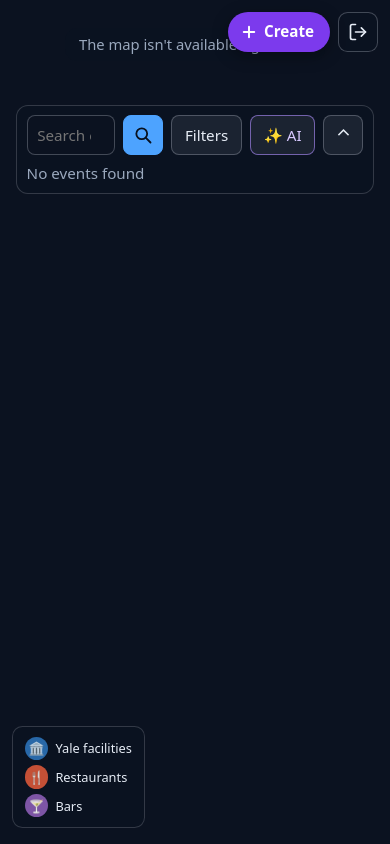
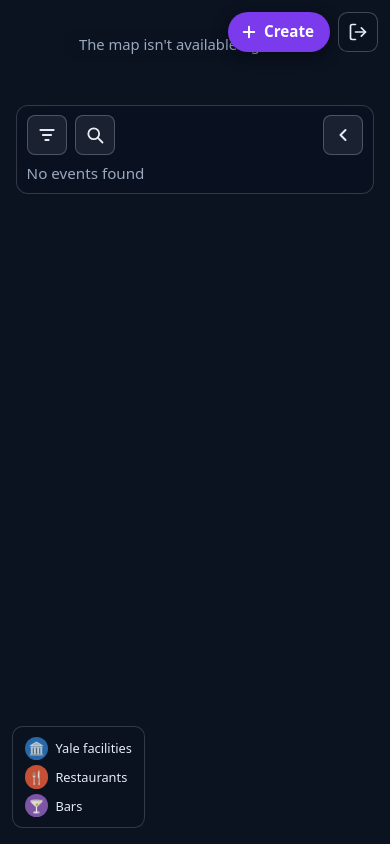
Before and after one commit to acebonkowski/mgt656-final-project, a Django app: page /map/ in a window 390 px wide. Run offline with Django 5.2, Linux system fonts and the light colour scheme; the visitor is signed in with stand-in values (Sample User, id 1); data that the repository does not hold is empty.

Commit message:
Glass search panel with a three-icon header (#65)
The panel is translucent and blurred (with -webkit- prefix) and falls back
to a near-opaque background where backdrop-filter is unsupported. The map
now runs under the panel on desktop so it shows through.

The header holds only filter, search and a left-pointing collapse chevron;
the collapsed summary points right. The text box moves into the filters;
the search icon opens the AI view and the filter icon opens the filters.

Also gives the map its own stacking context so event pins no longer draw
over the phone panel (pre-existing).

Co-Authored-By: Claude Opus 5.5 <noreply@anthropic.com>

```diff
--- a/core/static/core/map.css
+++ b/core/static/core/map.css
@@ -37,6 +37,7 @@ body {
 .map-screen .map {
   position: absolute;
   inset: 0;
+  z-index: 0; /* own stacking context: pins (z-index 2) stay under the search panel (#65) */
   width: 100%;
   height: 100%;
   background: var(--map-bg);
--- a/core/static/core/search.css
+++ b/core/static/core/search.css
@@ -5,6 +5,8 @@
 
 :root {
   --search-panel-width: 24rem;
+  --search-panel-solid: rgba(11, 18, 32, 0.94);
+  --search-panel-glass: rgba(11, 18, 32, 0.8); /* keeps muted text ~4.5:1 over the light map */
 }
 
 .search-panel {
@@ -16,7 +18,9 @@
   padding: 0.6rem;
   border: 1px solid rgba(230, 236, 245, 0.18);
   border-radius: 0.75rem;
-  background: var(--overlay-bg);
+  /* Solid enough to read where backdrop-filter is unsupported; the glass
+     version is at the end of this file (#65). */
+  background: var(--search-panel-solid);
   color: var(--map-text);
   font-size: 0.95rem;
 }
@@ -60,22 +64,30 @@
   cursor: pointer;
 }
 
-.search-row {
+/* Icon bar (#65): filter and search on the left, the chevron on the right. */
+.search-bar {
+  display: flex;
+  align-items: center;
+  gap: 0.5rem;
+}
+
+.search-panel .search-collapse {
+  margin-left: auto;
+}
+
+.search-panel #search-filters-toggle[aria-expanded="true"] {
+  border-color: #4da3ff;
+  background: rgba(77, 163, 255, 0.25);
+}
+
+.search-text-row {
   display: flex;
   gap: 0.5rem;
 }
 
-.search-row input {
+.search-text-row input {
   flex: 1;
   min-width: 0;
-}
-
-.search-panel .search-collapse {
-  flex: none;
-  width: 2.5rem;
-  padding: 0;
-  font-size: 1.2rem;
-  line-height: 1;
 }
 
 /* Collapsed panel: one tappable line summarising the search. */
@@ -99,7 +111,6 @@
 
 .search-summary-icon {
   flex: none;
-  font-size: 1.2rem;
 }
 
 .search-panel .search-this-area {
@@ -109,7 +120,6 @@
   color: #9fcbff;
 }
 
-.search-filters-toggle[aria-expanded="true"],
 .search-submit {
   background: #4da3ff !important;
   border-color: #4da3ff !important;
@@ -218,16 +228,6 @@
 }
 
 /* AI mode (#34). */
-.search-panel .search-ai-toggle {
-  flex: none;
-  border-color: rgba(176, 140, 255, 0.6);
-  color: #d7c8ff;
-}
-
-.search-panel .search-ai-toggle[aria-pressed="true"] {
-  background: rgba(176, 140, 255, 0.25);
-}
-
 .search-ai-header {
   display: flex;
   align-items: center;
@@ -658,7 +658,6 @@
     overflow: hidden;
     border-width: 0 1px 0 0;
     border-radius: 0;
-    background: #0f1828;
   }
 
   .search-panel .search-form {
@@ -681,11 +680,7 @@
     overflow-y: auto;
   }
 
-  body.map-screen:not(.search-collapsed) .map {
-    left: var(--search-panel-width);
-    width: auto;
-  }
-
+  /* The map runs under the glass panel so it shows through (#65). */
   body.map-screen:not(.search-collapsed) .poi-legend {
     left: calc(var(--search-panel-width) + 0.75rem);
   }
@@ -697,6 +692,15 @@
     padding: 0.6rem;
     border-width: 1px;
     border-radius: 0.75rem;
-    background: var(--overlay-bg);
   }
 }
+
+/* Glass (#65): translucent and blurred wherever the browser can blur what is
+   behind it; elsewhere the solid background above keeps the text legible. */
+@supports ((-webkit-backdrop-filter: blur(1px)) or (backdrop-filter: blur(1px))) {
+  .search-panel {
+    background: var(--search-panel-glass);
+    -webkit-backdrop-filter: blur(12px) saturate(140%);
+    backdrop-filter: blur(12px) saturate(140%);
+  }
+}
--- a/core/static/core/search.js
+++ b/core/static/core/search.js
@@ -403,7 +403,6 @@
     });
     summary.setAttribute("aria-expanded", String(!collapsed));
     summary.setAttribute("aria-controls", mode === "ai" ? "search-ai" : "search-form");
-    aiToggle.setAttribute("aria-pressed", String(mode === "ai"));
   }
 
   function setCollapsed(value) {
@@ -534,7 +533,8 @@
   });
   summary.addEventListener("click", function () {
     setCollapsed(false);
-    (mode === "ai" ? aiBack : qInput).focus();
+    // Back where the user was: the AI view, the filters, or the icon bar (#65).
+    (mode === "ai" ? aiBack : (filters.hidden ? filtersToggle : qInput)).focus();
   });
   aiToggle.addEventListener("click", function () {
     setMode("ai");
--- a/templates/core/_search_panel.html
+++ b/templates/core/_search_panel.html
@@ -5,33 +5,56 @@
          data-ai-url="{% url 'ai_search' %}"
          data-ai-reset-url="{% url 'ai_search_reset' %}">
   {# Collapsed: one line summarising the search; tap to open the panel again. #}
+  {# Chevron points right: tapping it opens the panel again (#65). #}
   <button id="search-summary" class="search-summary" type="button"
           aria-controls="search-form" aria-expanded="false" hidden>
     <span id="search-summary-text" class="search-summary-text">Search events</span>
-    <span class="search-summary-icon" aria-hidden="true">&#8964;</span>
+    <svg class="search-summary-icon" viewBox="0 0 24 24" width="20" height="20" aria-hidden="true" focusable="false"
+         fill="none" stroke="currentColor" stroke-width="2.4" stroke-linecap="round" stroke-linejoin="round">
+      <polyline points="9 6 15 12 9 18"/>
+    </svg>
   </button>
   <form id="search-form" class="search-form" role="search" novalidate>
-    <div class="search-row">
-      <label class="visually-hidden" for="search-q">Search events</label>
-      <input id="search-q" name="q" type="search" maxlength="200" autocomplete="off"
-             placeholder="Search events">
-      <button id="search-submit" class="search-submit search-icon-button" type="submit"
-              aria-label="Search" title="Search">
+    {# Icon bar (#65): filter, search, and a chevron that points left to collapse. #}
+    <div class="search-bar">
+      <button id="search-filters-toggle" class="search-icon-button" type="button"
+              aria-expanded="false" aria-controls="search-filters"
+              aria-label="Filters" title="Filters">
+        <svg viewBox="0 0 24 24" width="20" height="20" aria-hidden="true" focusable="false"
+             fill="none" stroke="currentColor" stroke-width="2.2" stroke-linecap="round" stroke-linejoin="round">
+          <path d="M4 6h16M7 12h10M10 18h4"/>
+        </svg>
+      </button>
+      <button id="search-ai-toggle" class="search-icon-button" type="button"
+              aria-controls="search-ai" aria-label="Search" title="Search">
         <svg viewBox="0 0 24 24" width="20" height="20" aria-hidden="true" focusable="false">
           <circle cx="10.5" cy="10.5" r="6.5" fill="none" stroke="currentColor" stroke-width="2.2"/>
           <path d="M15.5 15.5 21 21" stroke="currentColor" stroke-width="2.2" stroke-linecap="round"/>
         </svg>
       </button>
-      <button id="search-filters-toggle" class="search-filters-toggle" type="button"
-              aria-expanded="false" aria-controls="search-filters">Filters</button>
-      <button id="search-ai-toggle" class="search-ai-toggle" type="button"
-              aria-controls="search-ai" aria-pressed="false">&#10024; AI</button>
-      <button id="search-collapse" class="search-collapse" type="button"
+      <button id="search-collapse" class="search-icon-button search-collapse" type="button"
               aria-controls="search-form" aria-expanded="true"
-              aria-label="Collapse search panel" title="Collapse">&#8963;</button>
+              aria-label="Collapse search panel" title="Collapse">
+        <svg viewBox="0 0 24 24" width="20" height="20" aria-hidden="true" focusable="false"
+             fill="none" stroke="currentColor" stroke-width="2.4" stroke-linecap="round" stroke-linejoin="round">
+          <polyline points="15 6 9 12 15 18"/>
+        </svg>
+      </button>
     </div>
 
     <div id="search-filters" class="search-filters" hidden>
+      <div class="search-text-row">
+        <label class="visually-hidden" for="search-q">Search text</label>
+        <input id="search-q" name="q" type="search" maxlength="200" autocomplete="off"
+               placeholder="Search events">
+        <button id="search-submit" class="search-submit search-icon-button" type="submit"
+                aria-label="Search text" title="Search text">
+          <svg viewBox="0 0 24 24" width="20" height="20" aria-hidden="true" focusable="false">
+            <circle cx="10.5" cy="10.5" r="6.5" fill="none" stroke="currentColor" stroke-width="2.2"/>
+            <path d="M15.5 15.5 21 21" stroke="currentColor" stroke-width="2.2" stroke-linecap="round"/>
+          </svg>
+        </button>
+      </div>
       <details id="search-category" class="search-field">
         <summary>Category</summary>
         <div class="search-options">
@@ -108,9 +131,14 @@
       <button id="search-ai-voice-exit" class="search-icon-button" type="button"
               aria-label="Leave voice mode" title="Leave voice mode" hidden>&#10005;</button>
       <button id="search-ai-new" type="button" title="Start a new conversation">New chat</button>
-      <button id="search-ai-collapse" class="search-collapse" type="button"
+      <button id="search-ai-collapse" class="search-icon-button search-collapse" type="button"
               aria-controls="search-ai" aria-expanded="true"
-              aria-label="Collapse search panel" title="Collapse">&#8963;</button>
+              aria-label="Collapse search panel" title="Collapse">
+        <svg viewBox="0 0 24 24" width="20" height="20" aria-hidden="true" focusable="false"
+             fill="none" stroke="currentColor" stroke-width="2.4" stroke-linecap="round" stroke-linejoin="round">
+          <polyline points="15 6 9 12 15 18"/>
+        </svg>
+      </button>
     </div>
     <div id="search-ai-body" class="search-ai-body">
       <ol id="search-ai-log" class="search-ai-log" role="log" aria-live="polite" aria-label="Conversation">
--- a/templates/core/map.html
+++ b/templates/core/map.html
@@ -6,8 +6,8 @@
   <meta name="viewport" content="width=device-width, initial-scale=1, viewport-fit=cover">
   <meta name="theme-color" content="#0b1220">
   <title>Home · Yale Events</title>
-  <link rel="stylesheet" href="{% static 'core/map.css' %}?v=ui-64">
-  <link rel="stylesheet" href="{% static 'core/search.css' %}?v=search-11">
+  <link rel="stylesheet" href="{% static 'core/map.css' %}?v=ui-65">
+  <link rel="stylesheet" href="{% static 'core/search.css' %}?v=search-65">
 </head>
 <body class="map-screen">
   <main>
@@ -111,6 +111,6 @@
   {{ map_config|json_script:"map-config" }}
   {% if map_enabled %}{% include "core/_map_provider.html" %}{% endif %}
   <script src="{% static 'core/map.js' %}?v=osm-local-1"></script>
-  <script src="{% static 'core/search.js' %}?v=search-11"></script>
+  <script src="{% static 'core/search.js' %}?v=search-65"></script>
 </body>
 </html>
```
Also changed, not shown: core/tests/test_search_panel.py (+79 -7 lines).
